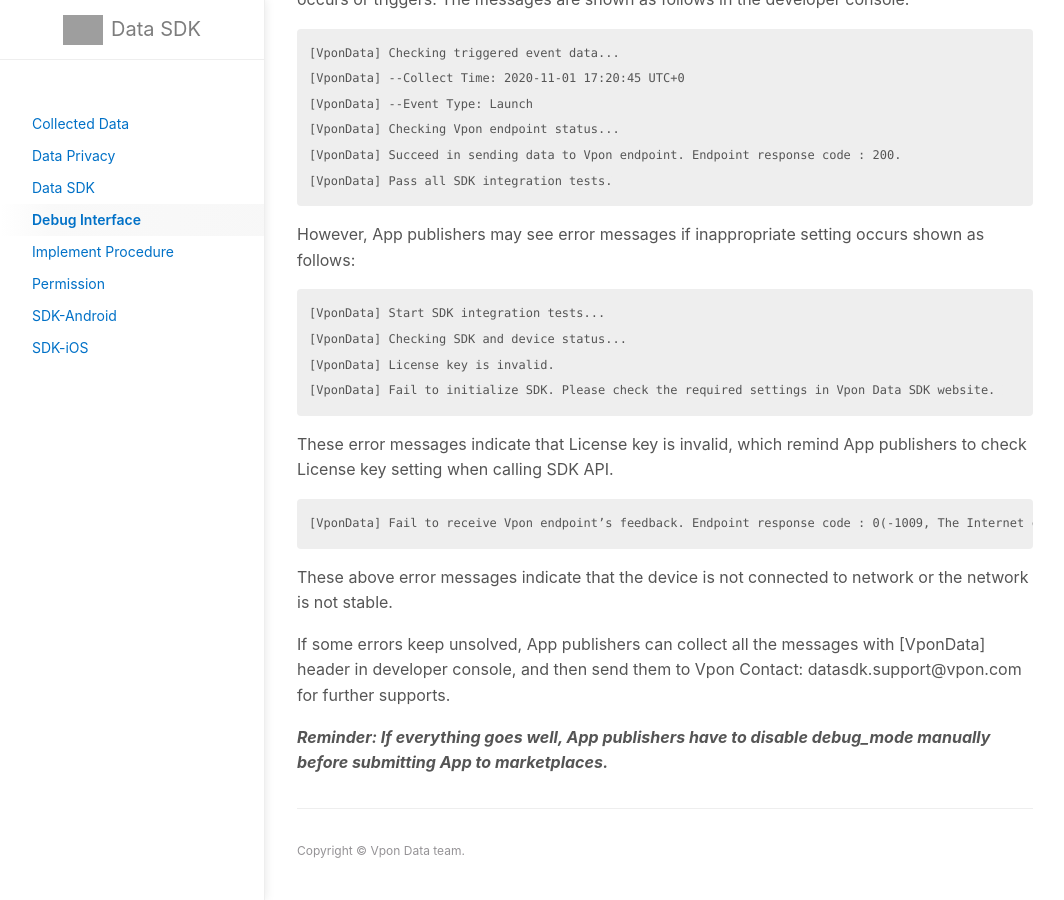
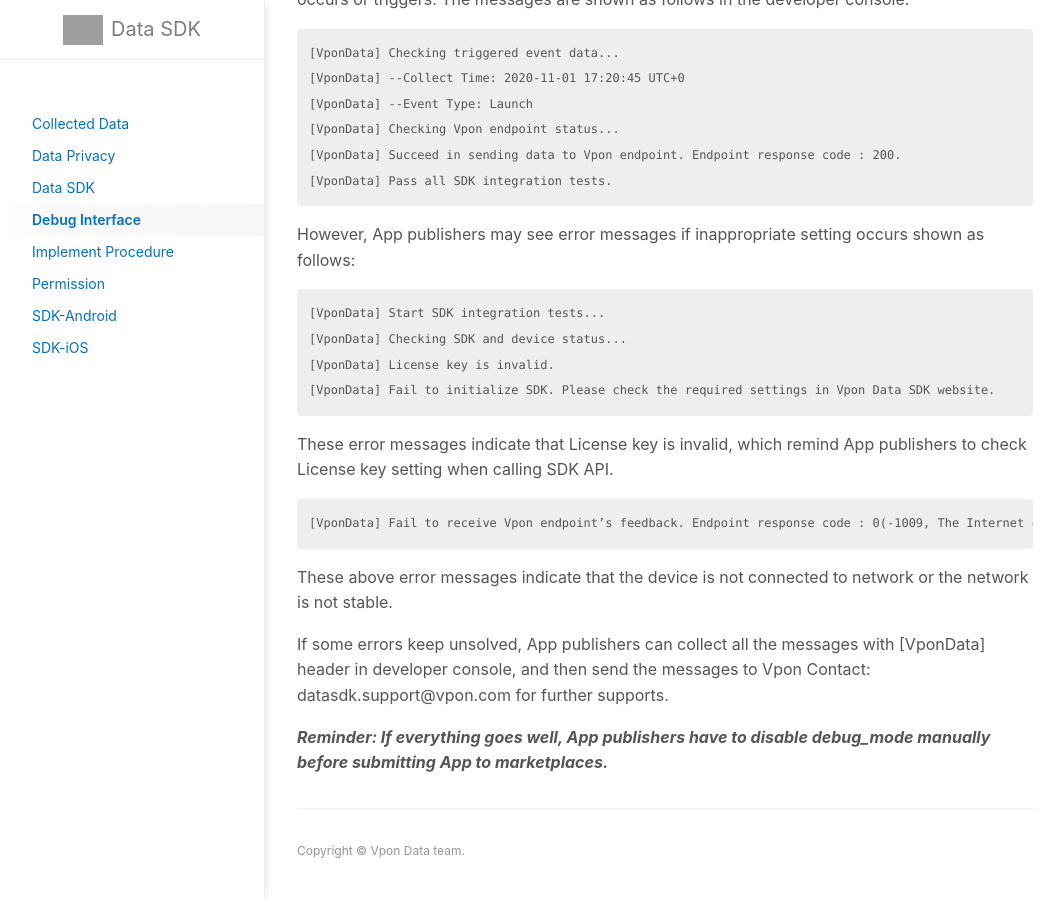
Before and after one commit to vpon-data/data-sdk, a Jekyll site: the page built from docs/DebugInterface.md, in a window 1280 px wide and 900 px high, scrolled down 746 px. Shown: the whole window, without its empty margins (107-1171 px from the left). Built offline with Jekyll 4.4.1, drawn with Linux system fonts in a browser that asks for light colours; grey boxes are pictures that could not be loaded.

Commit message:
Update DebugInterface.md

````diff
--- a/docs/DebugInterface.md
+++ b/docs/DebugInterface.md
@@ -51,6 +51,6 @@
 ```
 These above error messages indicate that the device is not connected to network or the network is not stable.
 
-If some errors keep unsolved, App publishers can collect all the messages with [VponData] header in developer console, and then send them to Vpon Contact: datasdk.support@vpon.com for further supports.
+If some errors keep unsolved, App publishers can collect all the messages with [VponData] header in developer console, and then send the messages to Vpon Contact: datasdk.support@vpon.com for further supports.
 
 ***Reminder: If everything goes well, App publishers have to disable debug_mode manually before submitting App to marketplaces.***
````
